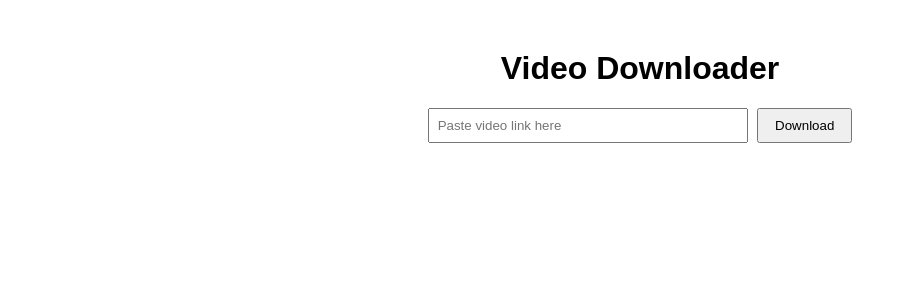
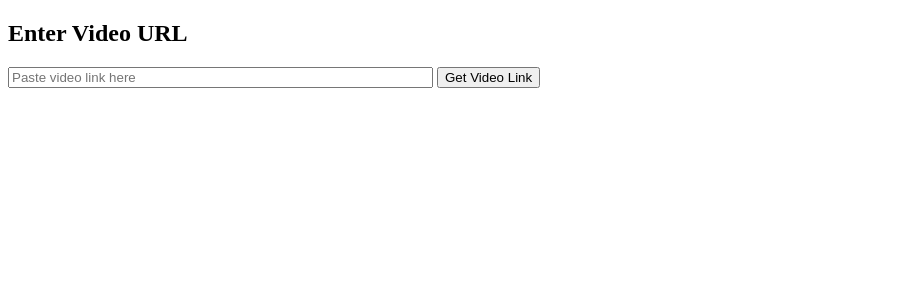
Before and after one commit to rudrapratap-art/Website-, a Flask app: page / in a window 1280 px wide. Shown: the top 300 px of the page, without its empty margins (0-907 px from the left). Run offline with Flask 3, Linux system fonts and the light colour scheme.

Commit message:
Update index.html

```diff
--- a/templates/index.html
+++ b/templates/index.html
@@ -1,43 +1,13 @@
 <!DOCTYPE html>
 <html>
 <head>
-  <title>Video Downloader</title>
-  <style>
-    body { font-family: Arial, sans-serif; text-align: center; margin-top: 50px; }
-    input { width: 300px; padding: 8px; }
-    button { padding: 8px 16px; margin-left: 5px; cursor: pointer; }
-    #status { margin-top: 10px; font-weight: bold; }
-    a { display: block; margin-top: 10px; font-size: 18px; color: blue; }
-  </style>
+    <title>Video Link Generator</title>
 </head>
 <body>
-  <h1>Video Downloader</h1>
-  <input type="text" id="videoURL" placeholder="Paste video link here">
-  <button onclick="downloadVideo()">Download</button>
-  <p id="status"></p>
-  <div id="result"></div>
-
-  <script>
-    async function downloadVideo() {
-      const url = document.getElementById("videoURL").value;
-      document.getElementById("status").textContent = "Processing...";
-      document.getElementById("result").innerHTML = "";
-
-      const res = await fetch("/api/download", {
-        method: "POST",
-        headers: { "Content-Type": "application/json" },
-        body: JSON.stringify({ url })
-      });
-      const data = await res.json();
-      document.getElementById("status").textContent = "";
-
-      if (data.success) {
-        document.getElementById("result").innerHTML =
-          `<a href="${data.downloadLink}">Click here to download</a>`;
-      } else {
-        document.getElementById("result").textContent = "Error: " + data.message;
-      }
-    }
-  </script>
+    <h2>Enter Video URL</h2>
+    <form action="/download" method="POST">
+        <input type="text" name="url" placeholder="Paste video link here" size="50" required>
+        <button type="submit">Get Video Link</button>
+    </form>
 </body>
 </html>
```
